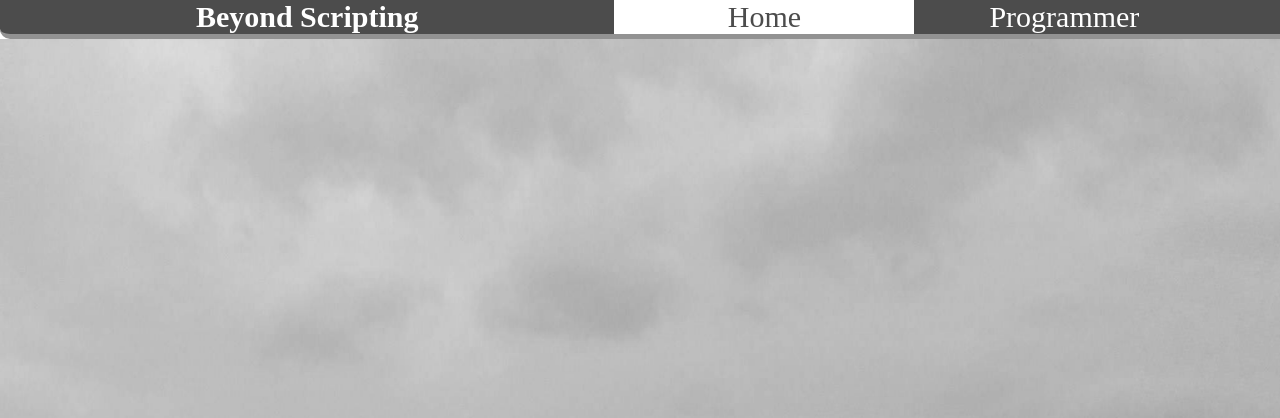
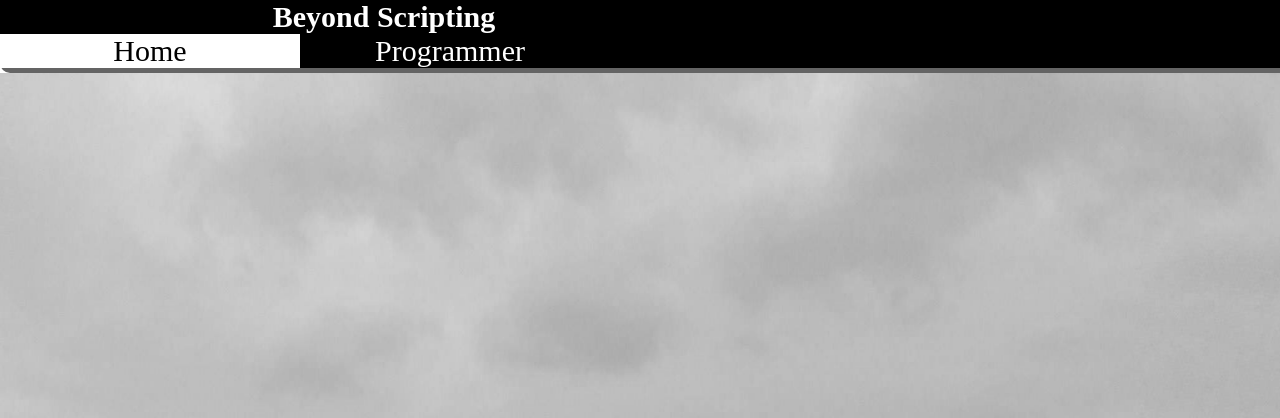
Before and after one commit to SimonMartineau/simonmartineau.github.io, a PHP site: page / in a window 1280 px wide. Shown: the top 418 px of the page. Run offline with PHP 8.4, Linux system fonts and the light colour scheme.

Commit message:
Update BeyondScripting.css

```diff
--- a/CSS/BeyondScripting.css
+++ b/CSS/BeyondScripting.css
@@ -72,20 +72,27 @@ header
 	display:inline-block;
 	position: sticky;
 	top:0px;
-	opacity:0.7;
 }
 header h1, header nav
 {
-	width:48%;
-	min-width:600px;
-	display:inline-block;
 	font-size:30px;
 	float:left;
 	margin: auto;
 }
+header h1
+{
+	width:60%;
+	min-width:600px;
+}
+
+header nav
+{
+	width:20%;
+	min-width:600px;
+}
 .button
 {
-	width:30%;
+	width:50%;
 	min-height:30px;
 	float:left;
 	min-width:300px;
```
